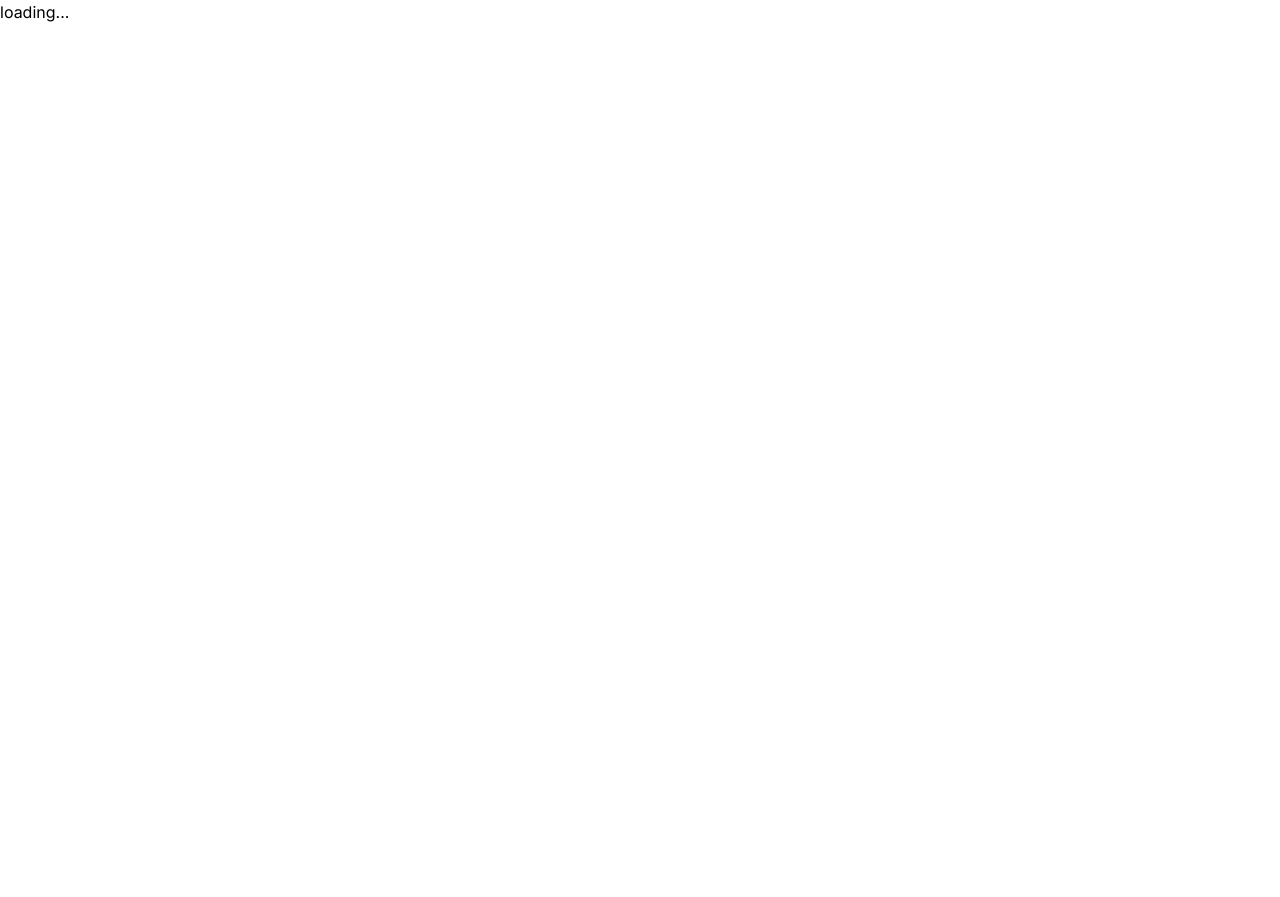
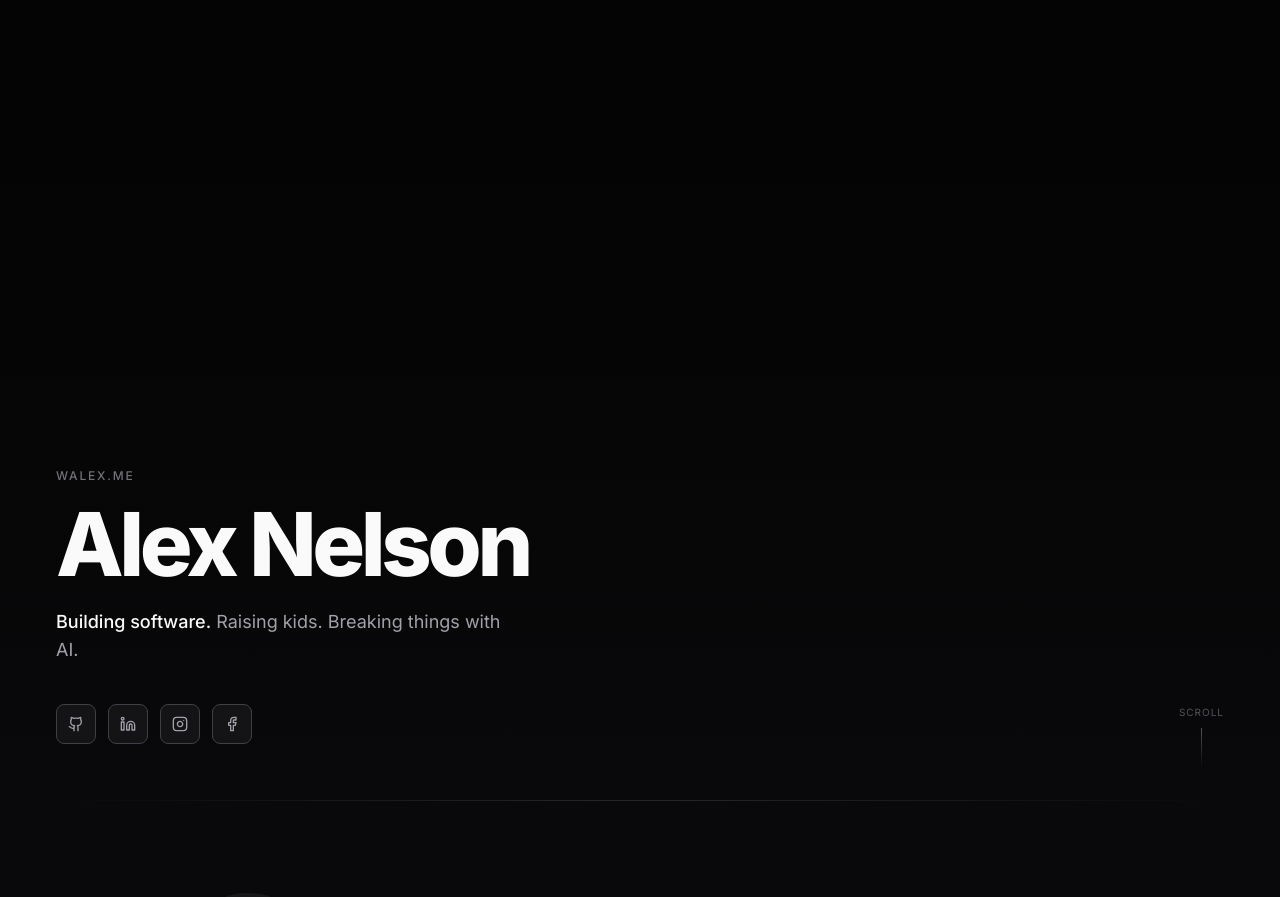
Before and after one commit to walexnelson/walex.me, a React (Vite) app: page / in a window 1280 px wide. Shown: the top 897 px of the page. Before the commit the page ends 800 px from the top, so only its background shows below. Built offline with nearby package versions, Linux system fonts and the light colour scheme; grey boxes are pictures that could not be loaded.

Commit message:
feat: wire up App and main entry point

```diff
--- /dev/null
+++ b/src/App.tsx
@@ -0,0 +1,19 @@
+import { Hero } from './components/Hero'
+import { About } from './components/About'
+import { Footer } from './components/Footer'
+
+function App() {
+  return (
+    <div className="bg-[#09090b] min-h-screen">
+      <Hero />
+      <div
+        className="h-px mx-14 bg-gradient-to-r from-transparent via-zinc-800 to-transparent"
+        aria-hidden="true"
+      />
+      <About />
+      <Footer />
+    </div>
+  )
+}
+
+export default App
--- a/src/main.tsx
+++ b/src/main.tsx
@@ -1,9 +1,10 @@
 import React from 'react'
 import ReactDOM from 'react-dom/client'
+import App from './App'
 import './index.css'
 
 ReactDOM.createRoot(document.getElementById('root')!).render(
   <React.StrictMode>
-    <div>loading...</div>
+    <App />
   </React.StrictMode>
 )
```
Also changed, not shown: 1 other file (tests, documents, lock files or other folders).
